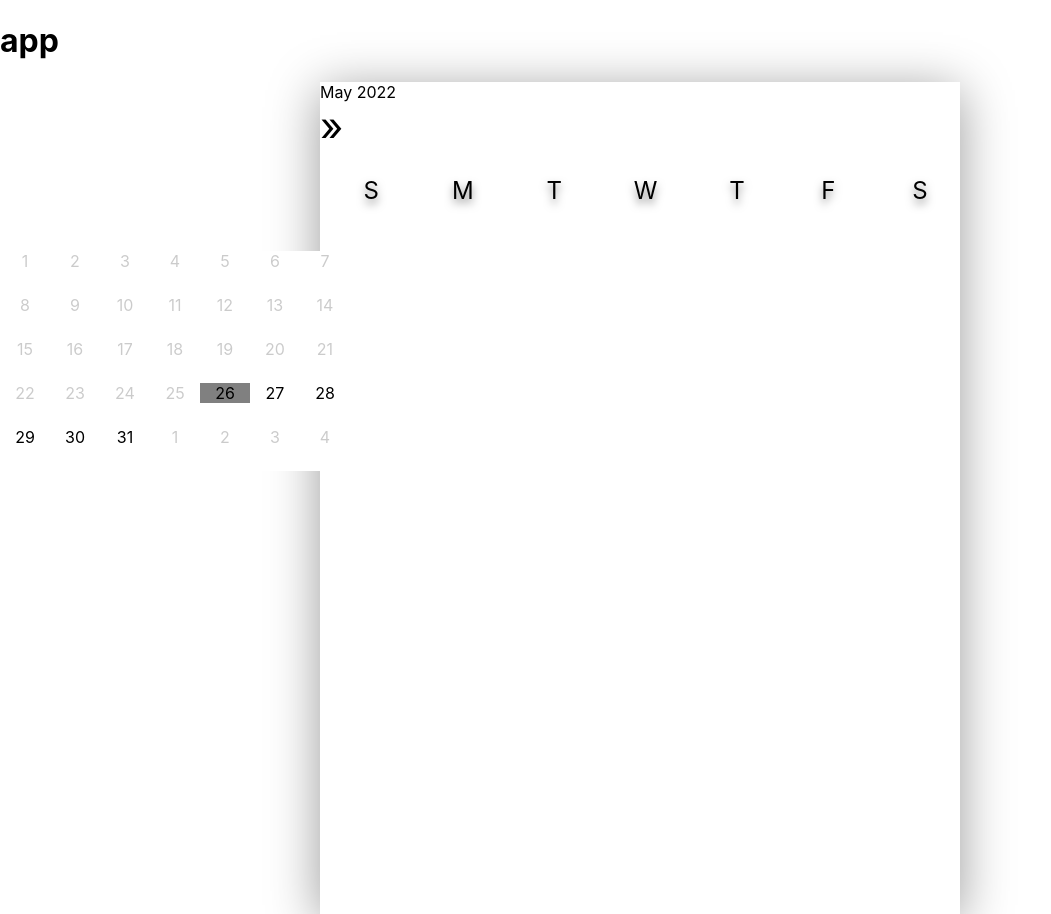
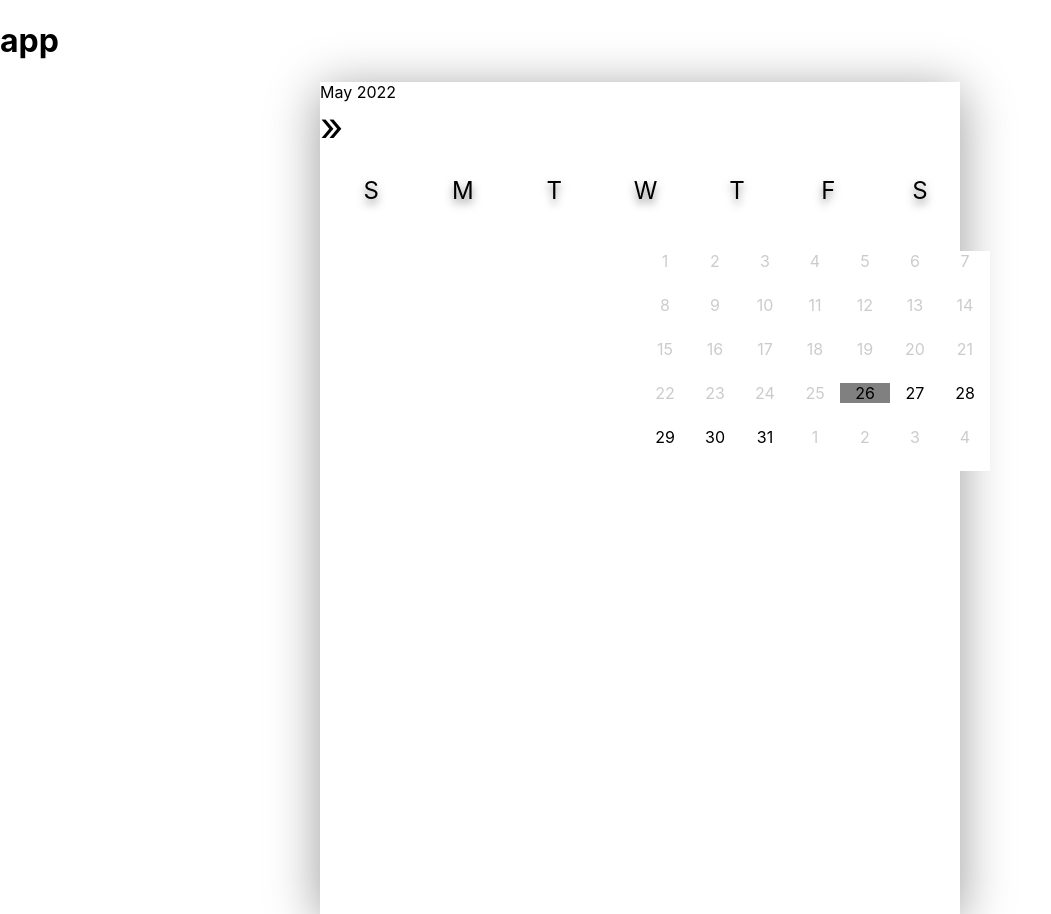
Before and after one commit to NicholasLin718/Party-Planner, a React (Create React App) app in the folder frontend/: page / in a window 1280 px wide. Shown: the top 914 px of the page, without its empty margins (0-1051 px from the left). Built offline with nearby package versions, Linux system fonts and the light colour scheme.

Commit message:
added express routing

```diff
--- a/frontend/src/calendar/Calendar.css
+++ b/frontend/src/calendar/Calendar.css
@@ -74,6 +74,11 @@
     transition: all 1s ease-out;
 }
 
-.calendar .body .container{
+.calendar .body .slider{
     width: 100vw;
 }
+
+.calendar .body .container{
+    width: 500px;
+    padding-left: 50%;
+}
--- a/frontend/src/calendar/Calendar.jsx
+++ b/frontend/src/calendar/Calendar.jsx
@@ -31,8 +31,9 @@ export default function Calendar() {
             {/* create div for each day */}
             <div className="body">
                 {calendar.map((month, i) =>
-                    <div className="container" key={i} style={{transform: `translateX(-${currentMonth*100}vw)`}}>
+                    <div className="slider" key={i} style={{transform: `translateX(-${currentMonth*100}vw)`}}>
                         <br></br>
+                        <div className="container">
                             {month.map((week, j) =>
                             <div key={j}>
                                 {week.map((day, k) =>
@@ -41,6 +42,7 @@ export default function Calendar() {
                                 </div>)}
                             </div>)}
                         </div>
+                    </div>
                 )}
 
             </div>
```
Also changed, not shown: 1 other file (tests, documents, lock files or other folders). Lines whose indentation alone changed are shown as unchanged.
